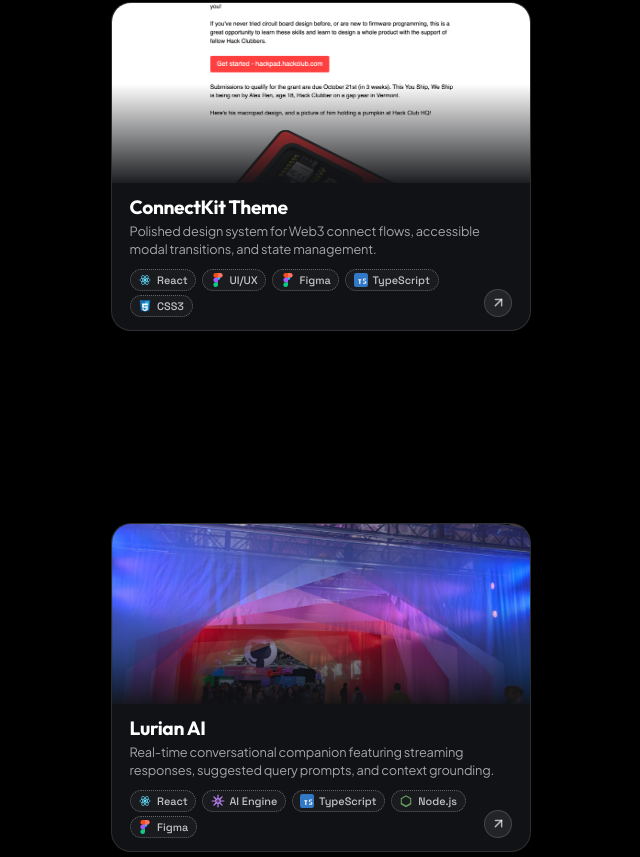
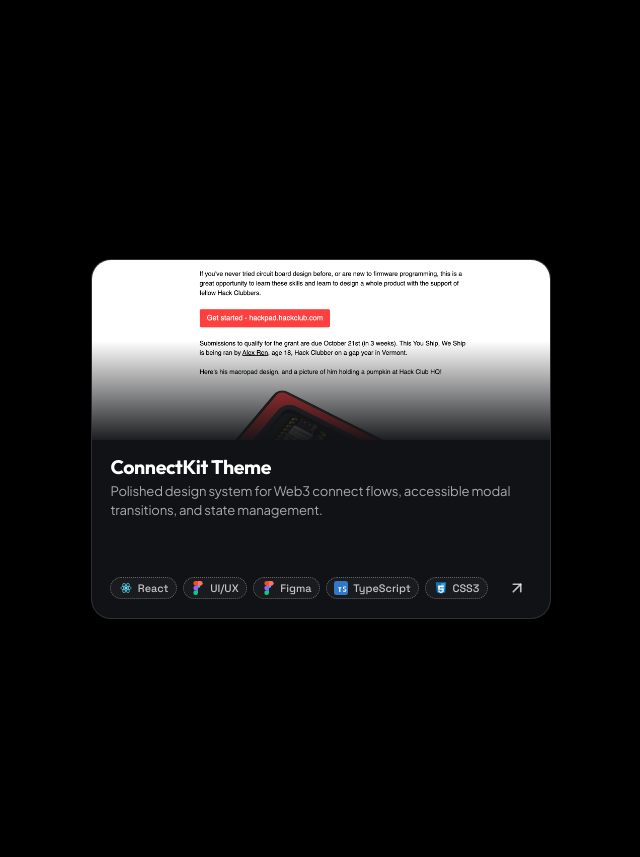
Before and after one commit to sahilaw22/sahilaw-in, a React (Vite) app: page / in a window 1280 px wide. Shown: the part 3783-4640 px from the top of the page, without its empty margins (319-959 px from the left). Built offline with nearby package versions, Linux system fonts and the light colour scheme; no server answers; a web font is replaced by a local one.

Commit message:
feat(featured-projects): cascading card scroll stack and borderless visit arrow

```diff
--- a/src/components/FeaturedProjectsSection.css
+++ b/src/components/FeaturedProjectsSection.css
@@ -1,4 +1,4 @@
-/* Featured projects scroll stack deck */
+/* Featured projects cascading scroll stack deck */
 
 .portfolio-featured-projects-section {
   position: relative;
@@ -14,48 +14,18 @@
   display: flex;
   justify-content: center;
   align-items: center;
-  margin-bottom: 3rem;
+  margin-bottom: 3.25rem;
   text-align: center;
 }
 
-/* Stack Scroll Container */
-.scroll-stack-wrapper {
-  position: relative;
-  width: 100%;
-  max-width: 980px;
-  margin: 0 auto;
-  display: flex;
-  flex-direction: column;
-  align-items: center;
-}
-
-/* Sticky Slot for Each Card */
-.scroll-stack-card-slot {
-  position: sticky;
-  top: calc(14vh + var(--stack-idx, 0) * 14px);
-  width: 420px;
-  max-width: 100%;
-  height: 21.5rem;
-  margin-bottom: 22vh;
-  display: flex;
-  justify-content: center;
-  transform-origin: top center;
-  will-change: transform, opacity, filter;
-  transition: transform 0.15s ease-out, opacity 0.15s ease-out, filter 0.15s ease-out;
-}
-
-.scroll-stack-card-slot:last-child {
-  margin-bottom: 3.5rem;
-}
-
-/* Card Styling: Exact Dimensions and Tokens from Project Pages */
+/* Card Styling: Exact Dimensions and Tokens Matching Project Pages */
 .scroll-stack-card {
   width: 100%;
-  height: 100%;
+  height: 22.5rem;
   border: 1px solid rgba(255, 255, 255, 0.12);
   border-radius: 1.25rem;
   background: #111215;
-  box-shadow: 0 24px 56px rgba(0, 0, 0, 0.65), inset 0 1px 0 rgba(255, 255, 255, 0.08);
+  box-shadow: 0 -4px 18px rgba(0, 0, 0, 0.5), 0 24px 56px rgba(0, 0, 0, 0.65), inset 0 1px 0 rgba(255, 255, 255, 0.1);
   overflow: hidden;
   display: flex;
   flex-direction: column;
@@ -67,7 +37,7 @@
 
 .scroll-stack-card:hover {
   border-color: rgba(255, 255, 255, 0.32);
-  box-shadow: 0 30px 64px rgba(0, 0, 0, 0.75), 0 0 0 1px rgba(255, 255, 255, 0.16);
+  box-shadow: 0 -6px 22px rgba(0, 0, 0, 0.6), 0 30px 64px rgba(0, 0, 0, 0.75), inset 0 1px 0 rgba(255, 255, 255, 0.18);
 }
 
 /* Image preview banner */
@@ -102,7 +72,7 @@
 
 /* Card Body */
 .scroll-stack-body {
-  padding: 0.75rem 1.1rem 0.85rem;
+  padding: 0.85rem 1.15rem 0.95rem;
   display: flex;
   flex-direction: column;
   flex: 1;
@@ -113,15 +83,15 @@
 .scroll-stack-title {
   margin: 0 0 0.2rem;
   color: #ffffff;
-  font: 700 1.2rem 'Outfit', var(--font-secondary), sans-serif;
+  font: 700 1.22rem 'Outfit', var(--font-secondary), sans-serif;
   letter-spacing: -0.02em;
 }
 
 .scroll-stack-details {
   margin: 0 0 0.4rem;
-  color: rgba(255, 255, 255, 0.62);
-  font-size: 0.8rem;
-  line-height: 1.42;
+  color: rgba(255, 255, 255, 0.64);
+  font-size: 0.82rem;
+  line-height: 1.44;
   font-family: 'Plus Jakarta Sans', sans-serif;
   display: -webkit-box;
   -webkit-line-clamp: 2;
@@ -133,7 +103,7 @@
 
 .scroll-stack-bottom-row {
   display: flex;
-  align-items: flex-end;
+  align-items: center;
   justify-content: space-between;
   gap: 0.5rem;
   margin-top: 0.25rem;
@@ -160,32 +130,33 @@
   color: rgba(255, 255, 255, 0.75);
 }
 
+/* Visit Arrow Link: Borderless and Transparent as requested */
 .scroll-stack-arrow-link {
-  color: rgba(255, 255, 255, 0.65);
-  display: flex;
+  color: rgba(255, 255, 255, 0.72);
+  display: inline-flex;
   align-items: center;
   justify-content: center;
-  width: 28px;
-  height: 28px;
-  border-radius: 50%;
-  background: rgba(255, 255, 255, 0.08);
-  border: 1px solid rgba(255, 255, 255, 0.15);
-  transition: transform 0.2s ease, color 0.2s ease, background 0.2s ease;
+  width: auto;
+  height: auto;
+  padding: 0.35rem;
+  background: transparent !important;
+  border: none !important;
+  box-shadow: none !important;
+  border-radius: 0;
+  transition: transform 0.22s cubic-bezier(0.16, 1, 0.3, 1), color 0.2s ease;
   cursor: pointer;
   z-index: 10;
 }
 
 .scroll-stack-arrow-link:hover {
-  color: #ffffff;
-  background: rgba(255, 255, 255, 0.2);
-  transform: translate(2px, -2px) scale(1.08);
+  color: #ffffff !important;
+  background: transparent !important;
+  transform: translate(3px, -3px) scale(1.18);
 }
 
 @media (max-width: 480px) {
-  .scroll-stack-card-slot {
-    width: 92vw;
-    height: 19.5rem;
-    margin-bottom: 18vh;
+  .scroll-stack-card {
+    height: 20.5rem;
   }
   .scroll-stack-image-box {
     height: 10rem;
--- a/src/components/FeaturedProjectsSection.jsx
+++ b/src/components/FeaturedProjectsSection.jsx
@@ -52,15 +52,8 @@ export default function FeaturedProjectsSection({ play }) {
         </div>
       </div>
 
-      {/* React Bits Scroll Stack Component with variant="deck" */}
-      <ScrollStack
-        variant="deck"
-        itemDistance={85}
-        itemScale={0.045}
-        itemStackDistance={20}
-        baseScale={0.84}
-        blurAmount={2.2}
-      >
+      {/* Cascading Card Stack matching reference diagram */}
+      <ScrollStack>
         {FEATURED_PROJECTS.map((project, idx) => (
           <ScrollStackItem
             key={project.id}
@@ -112,7 +105,7 @@ export default function FeaturedProjectsSection({ play }) {
                       play?.('click');
                     }}
                   >
-                    <svg width="15" height="15" viewBox="0 0 24 24" fill="none" stroke="currentColor" strokeWidth="2.4" strokeLinecap="round" strokeLinejoin="round">
+                    <svg width="18" height="18" viewBox="0 0 24 24" fill="none" stroke="currentColor" strokeWidth="2.2" strokeLinecap="round" strokeLinejoin="round" aria-hidden="true">
                       <line x1="7" y1="17" x2="17" y2="7" />
                       <polyline points="7 7 17 7 17 17" />
                     </svg>
--- a/src/components/ui/ScrollStack.css
+++ b/src/components/ui/ScrollStack.css
@@ -1,4 +1,4 @@
-/* ScrollStack layout: deck variant */
+/* Cascading Card Stack Scroll Container */
 
 .scroll-stack-container {
   position: relative;
@@ -10,35 +10,36 @@
   align-items: center;
 }
 
-/* Each card pins stickily at top with progressive deck offset */
+/* Each card pins stickily at top with progressive deck offset matching the reference diagram */
 .scroll-stack-item {
   position: sticky;
-  top: calc(15vh + var(--stack-idx, 0) * 16px);
-  width: 420px;
-  max-width: 100%;
-  margin-bottom: 24vh;
+  top: calc(12vh + var(--stack-idx, 0) * 26px);
+  z-index: calc(10 + var(--stack-idx, 0));
+  width: min(460px, calc(100vw - 2.5rem));
+  margin-bottom: 36vh;
   display: flex;
   justify-content: center;
   transform-origin: top center;
-  will-change: transform, opacity, filter;
-  transition: transform 0.1s cubic-bezier(0.16, 1, 0.3, 1), opacity 0.12s ease-out, filter 0.12s ease-out;
+  will-change: transform;
+  transition: transform 0.12s cubic-bezier(0.16, 1, 0.3, 1);
 }
 
 .scroll-stack-item:last-child {
-  margin-bottom: 3rem;
+  margin-bottom: 5rem;
 }
 
 @media (max-width: 768px) {
   .scroll-stack-item {
-    top: calc(11vh + var(--stack-idx, 0) * 12px);
-    width: min(420px, calc(100vw - 2.5rem));
-    margin-bottom: 18vh;
+    top: calc(9vh + var(--stack-idx, 0) * 20px);
+    width: min(440px, calc(100vw - 2rem));
+    margin-bottom: 28vh;
   }
 }
 
 @media (max-width: 480px) {
   .scroll-stack-item {
-    width: calc(100vw - 2rem);
-    margin-bottom: 16vh;
+    top: calc(8vh + var(--stack-idx, 0) * 18px);
+    width: calc(100vw - 1.5rem);
+    margin-bottom: 24vh;
   }
 }
--- a/src/components/ui/ScrollStack.jsx
+++ b/src/components/ui/ScrollStack.jsx
@@ -2,28 +2,37 @@ import React, { useEffect, useRef } from 'react';
 import './ScrollStack.css';
 
 /**
- * ScrollStack - React Bits Component
- * Variant: deck
+ * ScrollStack Component - Cascading Deck
  *
- * Implements stacking card animation using requestAnimationFrame and scroll tracking:
- * Each card stays sticky and progressively stacks into a deck, scaling down, dimming,
- * and offsetting as following cards scroll over it.
+ * Implements stacking card animation matching the top-tab reference diagram:
+ * Each card sticks at a progressive top offset:
+ * Card 0 sticks at baseTop (e.g. 12vh)
+ * Card 1 sticks at baseTop + 1 * step (e.g. 12vh + 26px)
+ * Card 2 sticks at baseTop + 2 * step (e.g. 12vh + 52px)
+ * Card 3 sticks at baseTop + 3 * step (e.g. 12vh + 78px)
+ *
+ * As cards stack over earlier cards, earlier cards gently scale down (0.965, 0.930, 0.895)
+ * with transform-origin: top center, so their top tabs stay visible while their shoulders
+ * taper in, perfectly creating the stepped card deck appearance.
+ *
+ * Once all cards are stacked, the entire deck naturally unpins and moves upward together
+ * into the next section as you continue scrolling.
  */
 export function ScrollStack({
   children,
   className = '',
-  itemDistance = 90,
-  itemScale = 0.045,
-  itemStackDistance = 20,
-  baseScale = 0.84,
-  blurAmount = 2.5,
-  variant = 'deck',
+  scaleStep = 0.035,
+  minScale = 0.88,
 }) {
   const containerRef = useRef(null);
 
   useEffect(() => {
     const container = containerRef.current;
     if (!container) return;
+
+    // Check if user prefers reduced motion
+    const prefersReducedMotion = window.matchMedia('(prefers-reduced-motion: reduce)').matches;
+    if (prefersReducedMotion) return;
 
     const cards = Array.from(container.querySelectorAll('.scroll-stack-item'));
     if (!cards.length) return;
@@ -32,42 +41,31 @@ export function ScrollStack({
 
     const updateStack = () => {
       const windowHeight = window.innerHeight;
-      const stackTop = windowHeight * 0.16; // Pinning position from top of viewport
+      const windowWidth = window.innerWidth;
+      const isMobile = windowWidth <= 768;
+      const baseTop = windowHeight * (isMobile ? 0.09 : 0.12);
+      const stepDistance = isMobile ? 20 : 26;
+      const approachDistance = windowHeight * 0.35;
 
       cards.forEach((card, index) => {
-        const rect = card.getBoundingClientRect();
-        const cardTop = rect.top;
+        let coverProgress = 0;
 
-        // How much of the subsequent cards have scrolled past this card's sticky trigger
-        // Look at the cards coming after this one
-        let stackedCoverCount = 0;
         for (let j = index + 1; j < cards.length; j++) {
-          const nextRect = cards[j].getBoundingClientRect();
-          // Distance from next card to the stack top
-          const distToTop = nextRect.top - stackTop;
-          if (distToTop < 200) {
-            // Next card is encroaching or stacking on top
-            const progress = Math.max(0, Math.min(1, (200 - distToTop) / 200));
-            stackedCoverCount += progress;
+          const nextCard = cards[j];
+          const nextRect = nextCard.getBoundingClientRect();
+          const nextTargetTop = baseTop + j * stepDistance;
+          const dist = nextRect.top - nextTargetTop;
+
+          if (dist <= 0) {
+            coverProgress += 1;
+          } else if (dist < approachDistance) {
+            coverProgress += (approachDistance - dist) / approachDistance;
           }
         }
 
-        // Apply deck variant transformations
-        if (stackedCoverCount > 0) {
-          const scale = Math.max(baseScale, 1 - stackedCoverCount * itemScale);
-          const translateY = -(stackedCoverCount * (itemStackDistance * 0.4));
-          const opacity = Math.max(0.35, 1 - stackedCoverCount * 0.18);
-          const blur = Math.min(blurAmount, stackedCoverCount * (blurAmount * 0.7));
-
-          card.style.transform = `scale(${scale.toFixed(4)}) translateY(${translateY.toFixed(1)}px)`;
-          card.style.opacity = `${opacity.toFixed(3)}`;
-          card.style.filter = blur > 0.4 ? `blur(${blur.toFixed(1)}px)` : 'none';
-        } else {
-          // Card is at rest or active
-          card.style.transform = 'scale(1) translateY(0px)';
-          card.style.opacity = '1';
-          card.style.filter = 'none';
-        }
+        const scale = Math.max(minScale, 1 - coverProgress * scaleStep);
+        card.style.transform = `scale(${scale.toFixed(4)})`;
+        card.style.transformOrigin = 'top center';
       });
 
       ticking = false;
@@ -88,13 +86,12 @@ export function ScrollStack({
       window.removeEventListener('scroll', onScroll);
       window.removeEventListener('resize', onScroll);
     };
-  }, [itemDistance, itemScale, itemStackDistance, baseScale, blurAmount, variant]);
+  }, [scaleStep, minScale]);
 
   return (
     <div
       ref={containerRef}
       className={`scroll-stack-container ${className}`}
-      data-variant={variant}
     >
       {children}
     </div>
--- a/src/pages/HomePage.jsx
+++ b/src/pages/HomePage.jsx
@@ -64,7 +64,7 @@ export default function HomePage({ sound }) {
       );
 
       const sections = document.querySelectorAll(
-        '.portfolio-section:not(.hero-section):not(.portfolio-about-section)'
+        '.portfolio-section:not(.hero-section):not(.portfolio-about-section):not(.portfolio-featured-projects-section)'
       );
       sections.forEach((section) => {
         gsap.fromTo(
```
